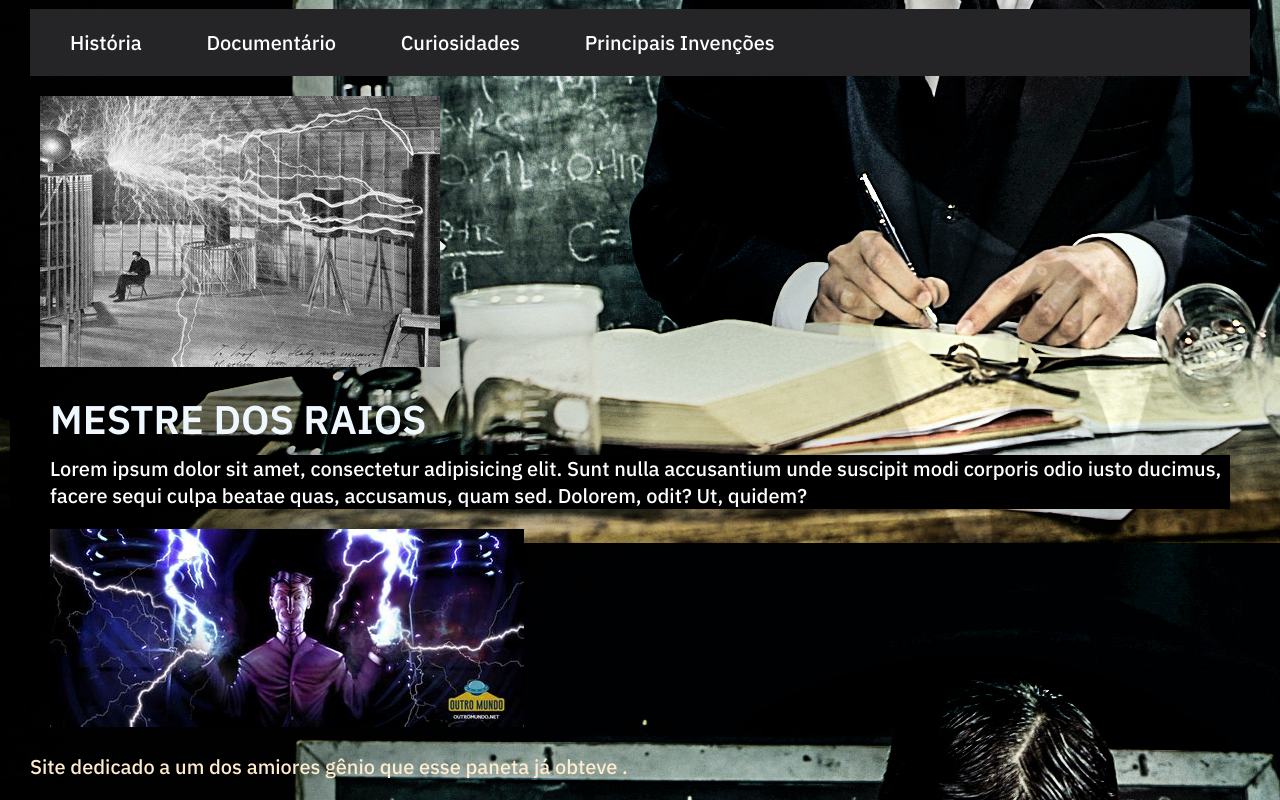
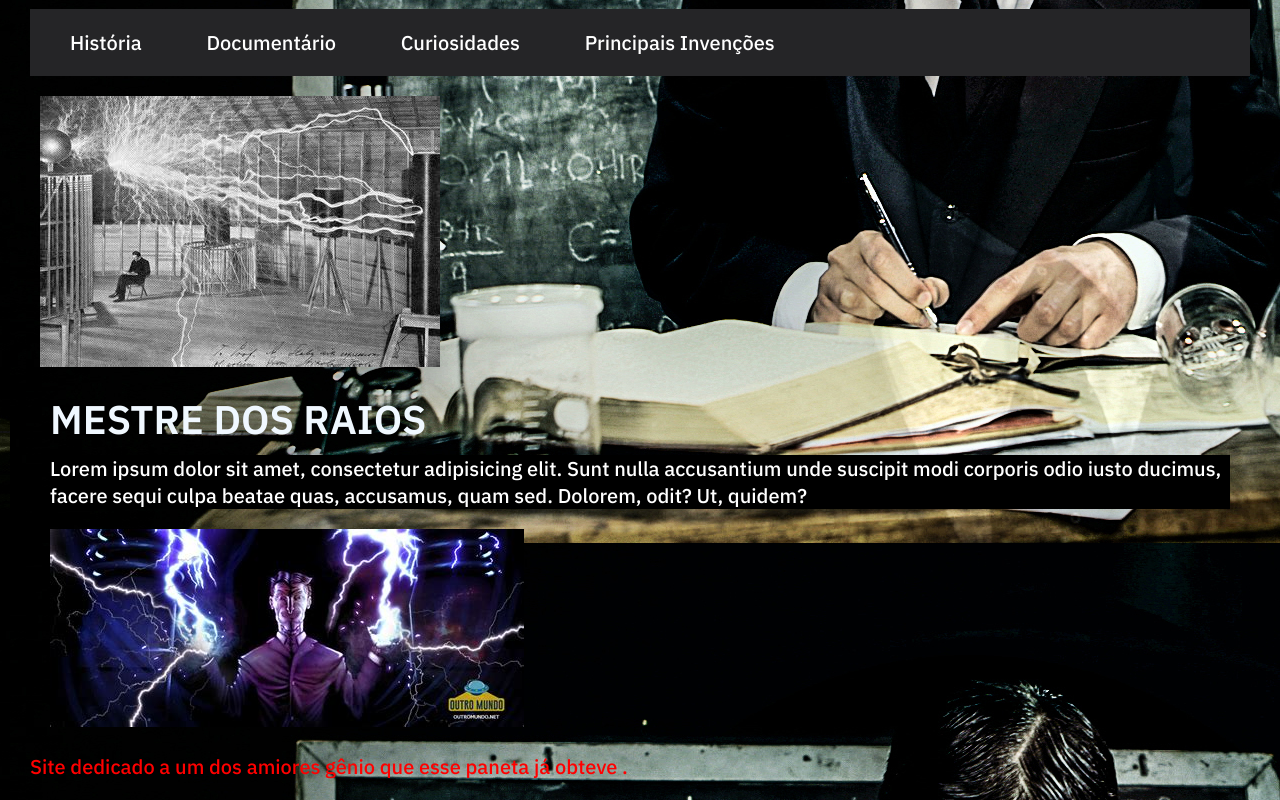
Before and after one commit to LucianoCout/Projeto-Sartse, a plain HTML site: page HTML/index.html in a window 1280 px wide. Shown: the part 547-1347 px from the top of the page. Drawn offline with Linux system fonts and the light colour scheme.

Commit message:
Update style.css

```diff
--- a/CSS/style.css
+++ b/CSS/style.css
@@ -1,3 +1,4 @@
+/* corpo dapagina */
 @import url('https://fonts.googleapis.com/css2?family=IBM+Plex+Sans:wght@200;300;500;600&display=swap');
 
 
@@ -20,7 +21,7 @@ body{
 a{
     text-decoration: none;
 }
-
+/* estilo da pagina */
 #menu-h{
     background-color: rgb(37, 37, 39);
 }
@@ -59,3 +60,7 @@ h1{
     color: aliceblue;
 
 }
+/* rodapé da pagina */
+footer{
+    color: red;
+}
```
